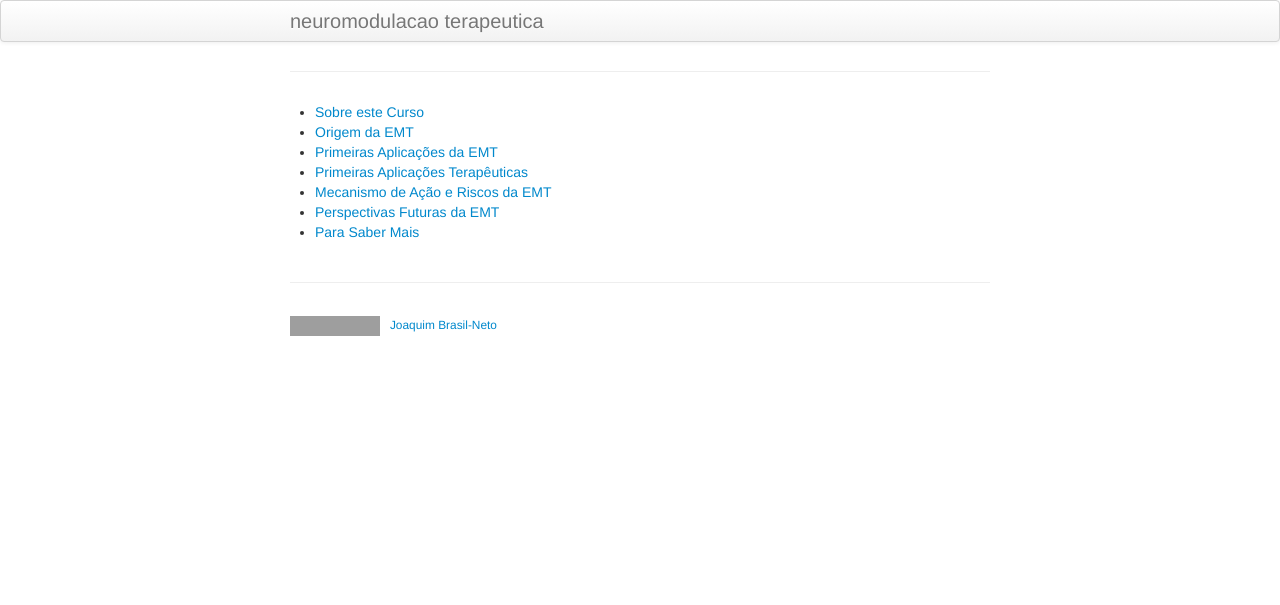
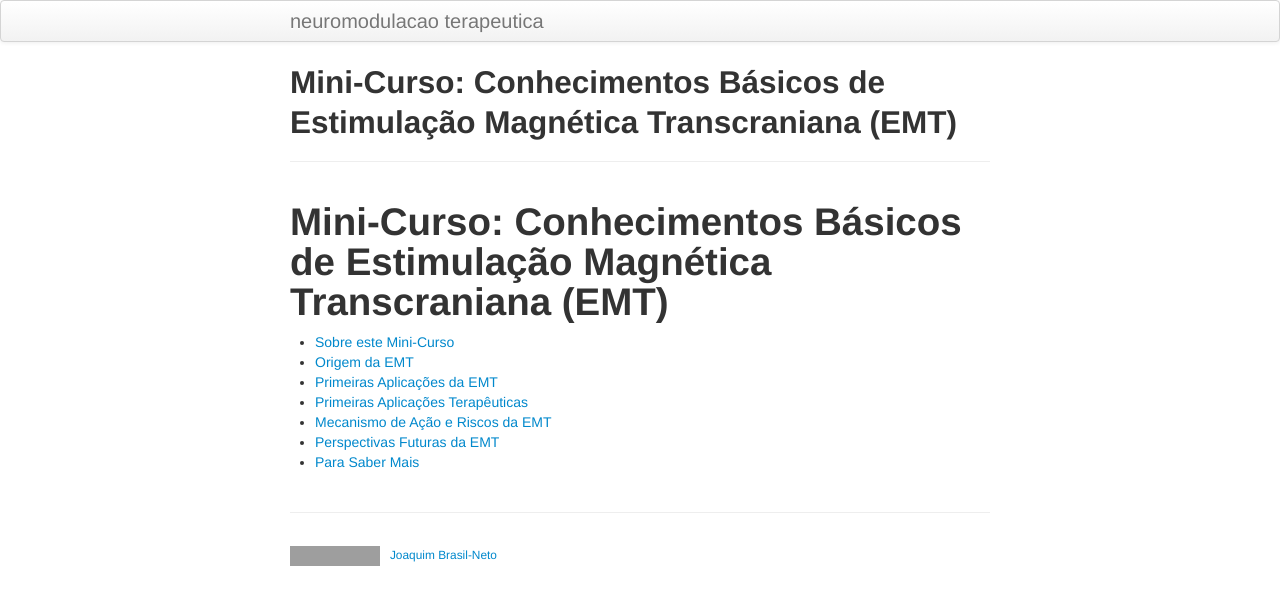
Before and after one commit to sadato/neuromodulacao_terapeutica, a Jekyll site: the page built from index.md, in a window 1280 px wide. Shown: the top 605 px of the page. Built offline with Jekyll 4.4.1, drawn with Linux system fonts in a browser that asks for light colours; our own code applies the rules of GitHub Pages for plain Markdown files; grey boxes are pictures that could not be loaded.

Commit message:
Update index.md

```diff
--- a/index.md
+++ b/index.md
@@ -4,7 +4,10 @@ title: Conhecimentos Básicos de Estimulação Magnética Transcraniana (EMT): M
 tagline: Estimulação Magnética Transcraniana e Estimulação Transcraniana por Corrente Contínua
 description: Conhecimentos Básicos de Estimulação Magnética Transcraniana (EMT): Mini-Curso
 ---
-- [Sobre este Curso](pages/sobre.html)
+
+# Mini-Curso:  Conhecimentos Básicos de Estimulação Magnética Transcraniana (EMT)
+
+- [Sobre este Mini-Curso](pages/sobre.html)
 - [Origem da EMT](pages/origem.html)
 - [Primeiras Aplicações da EMT](pages/aplicacoes.html)
 - [Primeiras Aplicações Terapêuticas](pages/terapeutica.html)
```
